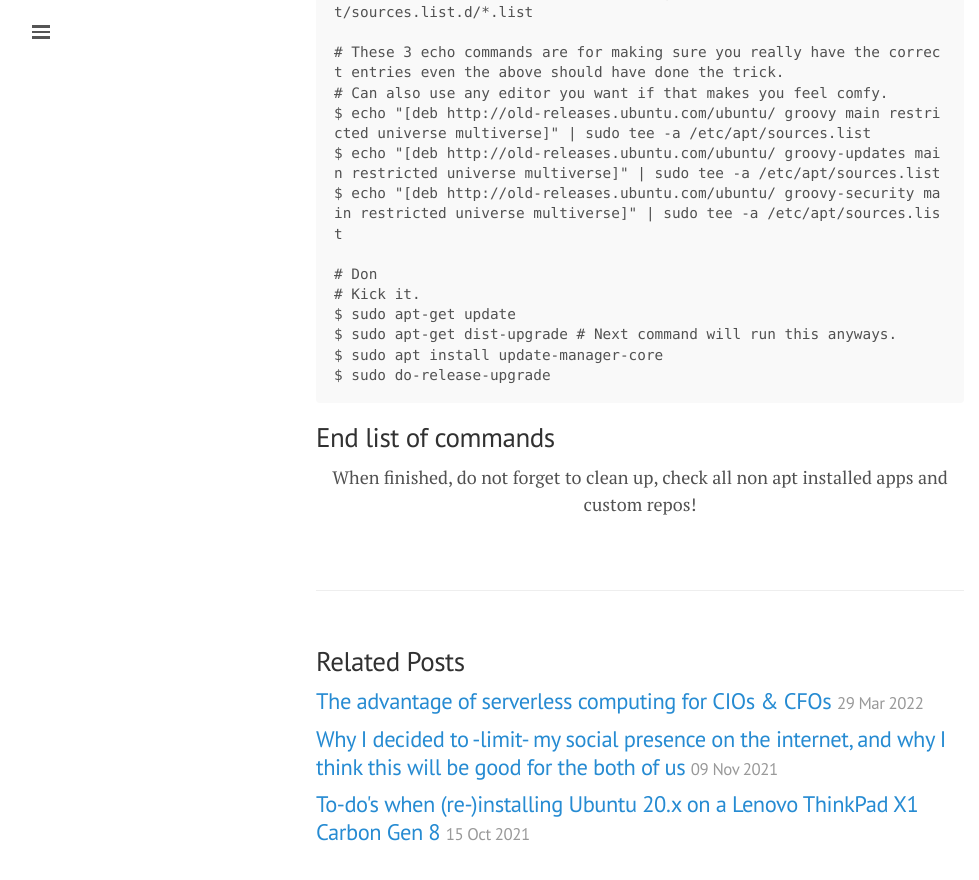
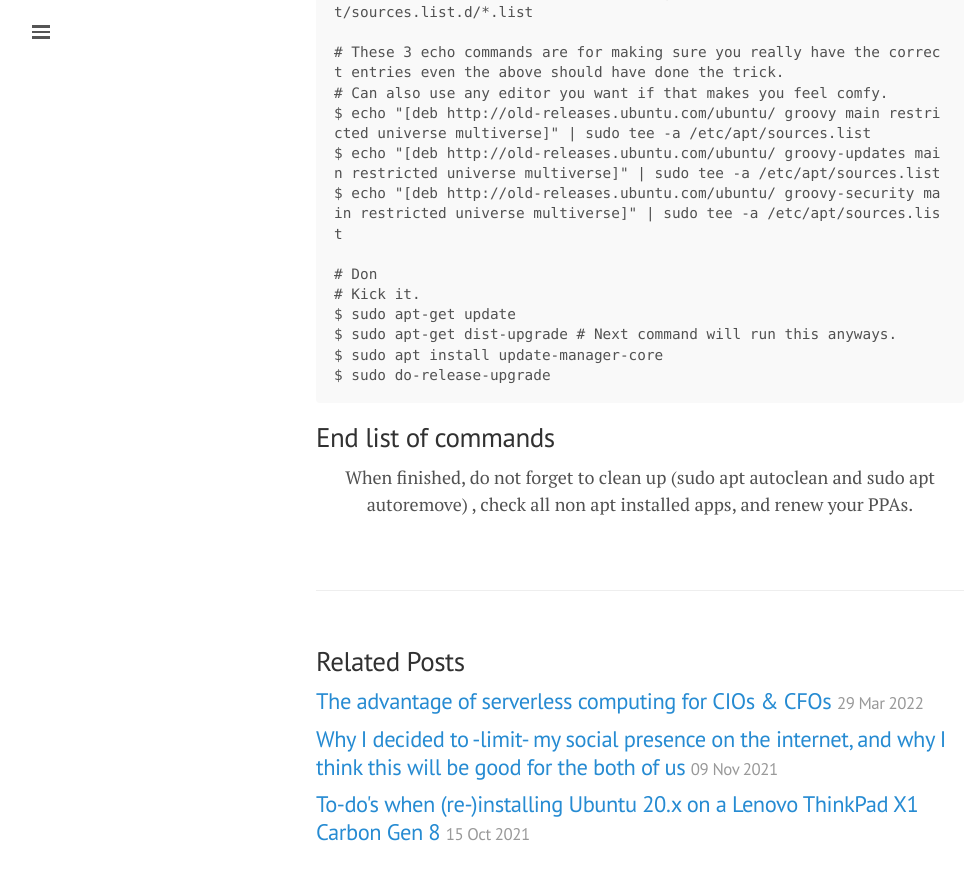
Before and after one commit to lgeurts/lgeurts.github.io, a Jekyll site: the page built from _posts/2022-08-24-ubuntu-upgrade-notes-20.x-to-22.x-for-x1-carbon-gen8.md, in a window 1280 px wide and 900 px high, scrolled down 1379 px. Shown: the top 880 px of the window, without its empty margins (0-979 px from the left). Built offline with Jekyll 4.4.1, drawn with Linux system fonts in a browser that asks for light colours; nearby versions of some CDN libraries; comment, search, counter and statistics services are not loaded.

Commit message:
Update 2022-08-24-ubuntu-upgrade-notes-20.x-to-22.x-for-x1-carbon-gen8.md

```diff
--- a/_posts/2022-08-24-ubuntu-upgrade-notes-20.x-to-22.x-for-x1-carbon-gen8.md
+++ b/_posts/2022-08-24-ubuntu-upgrade-notes-20.x-to-22.x-for-x1-carbon-gen8.md
@@ -50,5 +50,5 @@
 ## End list of commands
 
 <p align="center">
-When finished, do not forget to clean up, check all non apt installed apps and custom repos!
+When finished, do not forget to clean up (sudo apt autoclean and sudo apt autoremove) , check all non apt installed apps, and renew your PPAs.
 </p>
```
